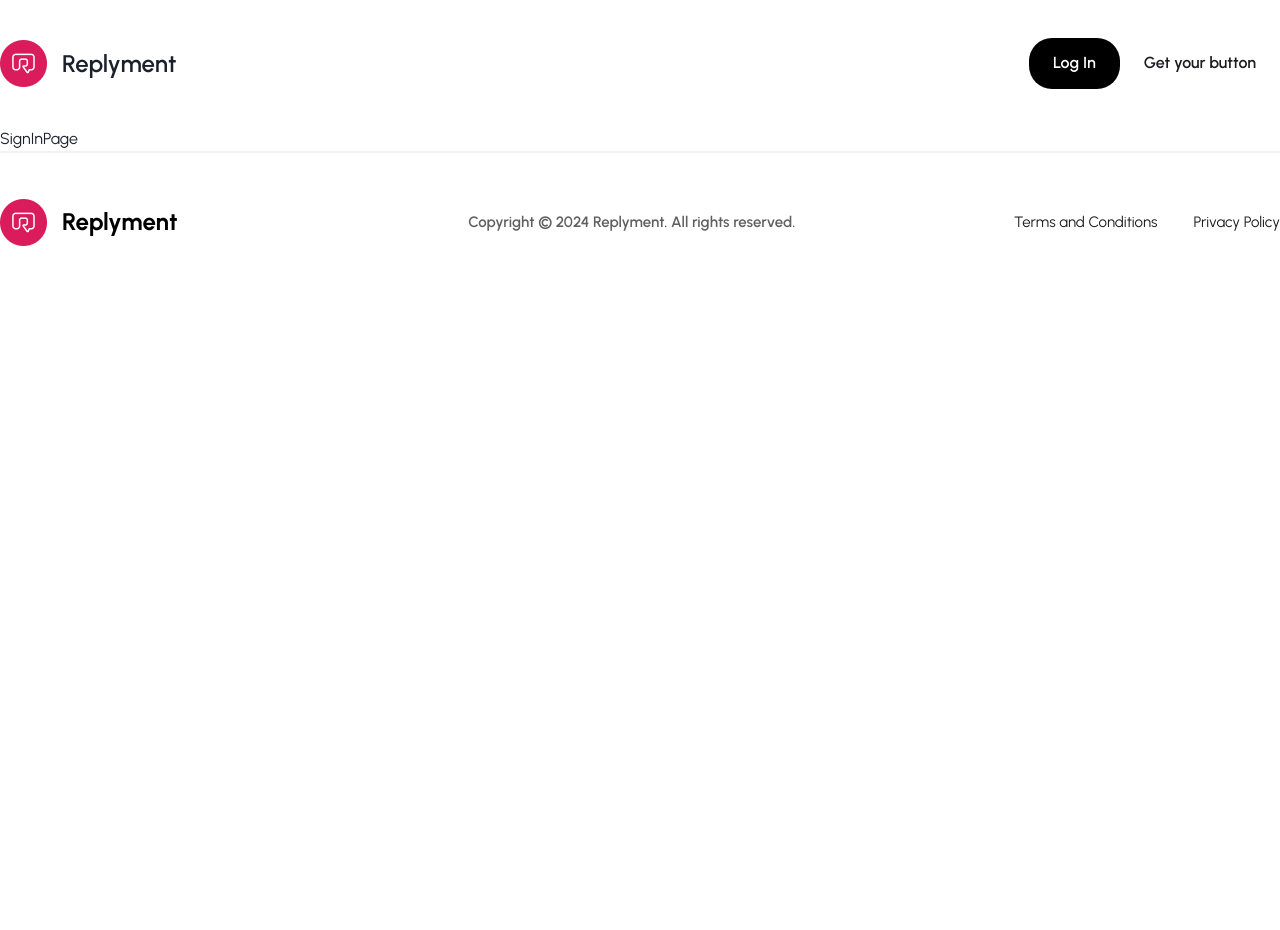
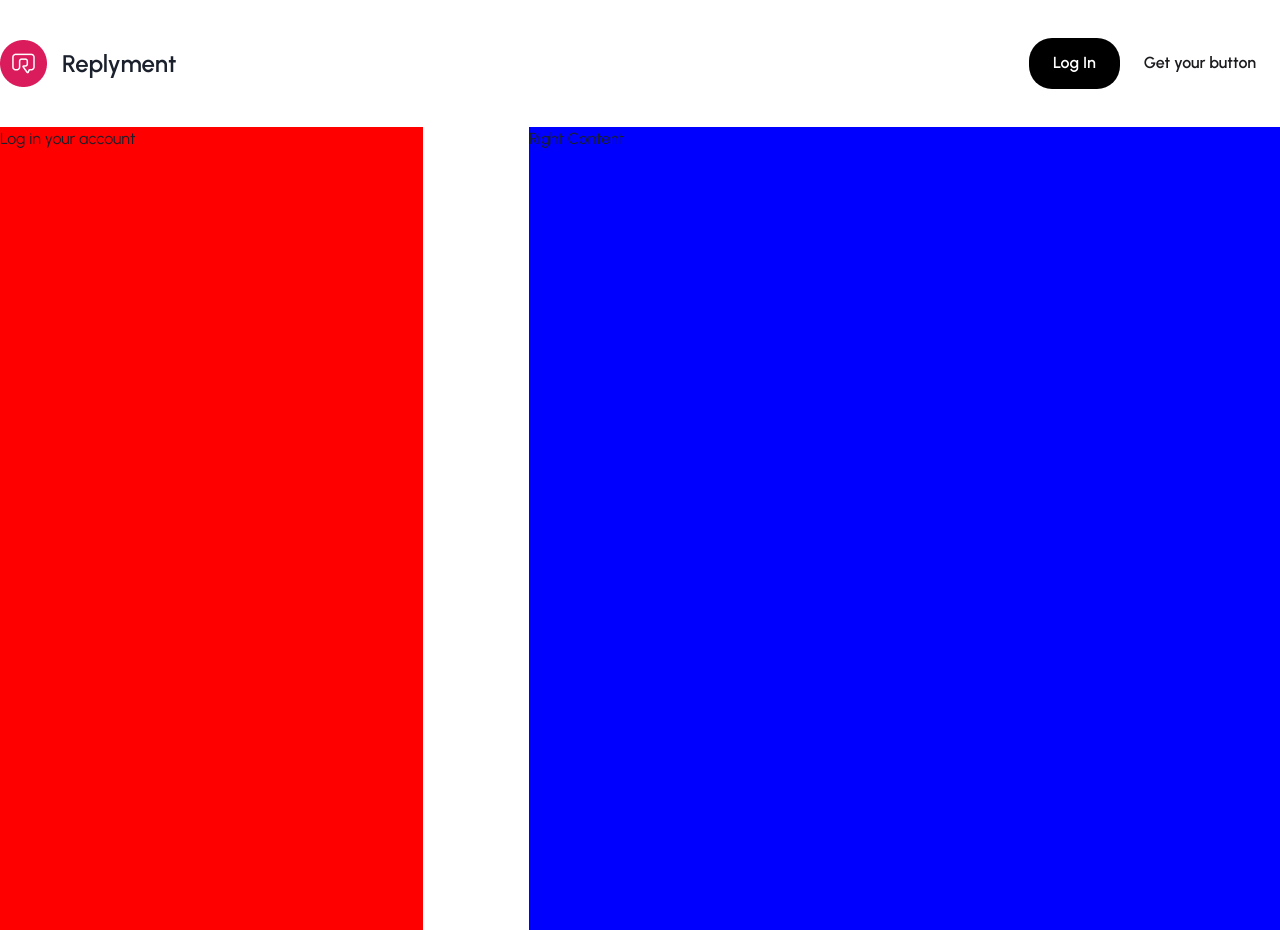
Before and after one commit to NurlanNuruzada/ReplymentReact, a React (Create React App) app: page /beta/SignUp in a window 1280 px wide. Before the commit the page ends 800 px from the top, so only its background shows below. Built offline with nearby package versions, Linux system fonts and the light colour scheme; a web font is replaced by a local one.

Commit message:
Added Sign In Routue

```diff
--- /dev/null
+++ b/src/Components/CustomForm/CutomFrom.jsx
@@ -0,0 +1,12 @@
+import React from 'react'
+import Styles from './CustomFrom.module.css'
+import { FormControl, FormHelperText, FormLabel,INpu } from '@mui/material'
+import { FormErrorMessage } from '@chakra-ui/react'
+
+export default function CutomFrom({ Title, InnerText }) {
+    return (
+        <div className={Styles.MainContainer}>
+
+        </div>
+    )
+}
--- /dev/null
+++ b/src/Layouts/SignInLayout/SignInLayout.jsx
@@ -0,0 +1,17 @@
+import React from 'react'
+import Styles from "./SignInLayout.module.css"
+import { ChakraProvider } from '@chakra-ui/react'
+import { Outlet } from 'react-router'
+import Header from '../../Header/Header'
+export default function SignInLayout() {
+    return (
+        <div className={Styles.Main}>
+            <div className={Styles.Outlet}>
+                <ChakraProvider >
+                    <Header ShowButtons={true} />
+                </ChakraProvider>
+                <Outlet />
+            </div>
+        </div>
+    )
+}
--- a/src/Pages/SignInPage/SignInPage.jsx
+++ b/src/Pages/SignInPage/SignInPage.jsx
@@ -1,10 +1,23 @@
-import React from 'react'
-import Styles from './SignInPage.module.css'
-import Header from '../../Header/Header'
+import React from 'react';
+import Styles from './SignInPage.module.css';
+import Header from '../../Header/Header';
+import CutomizeImage from '../../Images/Customize 3.png';
+import Grid2 from '@mui/material/Unstable_Grid2/Grid2';
+import { Grid, GridItem } from '@chakra-ui/react';
+import CustomFrom from '../../Components/CustomForm/CutomFrom'
 export default function SignInPage() {
     return (
         <>
-            <div>SignInPage</div>
+
+            <Grid className={Styles.MainContainer} templateColumns='repeat(12, 1fr)' gap={6}>
+                <GridItem className={Styles.LeftContainer} colSpan={4} bg={"red"}>
+                    <h1>Log in your account</h1>
+                    <CustomFrom></CustomFrom>
+                </GridItem>
+                <GridItem colSpan={8}>
+                    <div className={Styles.RightContainer}>Right Content</div>
+                </GridItem>
+            </Grid>
         </>
-    )
+    );
 }
--- a/src/Pages/SignInPage/SignInPage.module.css
+++ b/src/Pages/SignInPage/SignInPage.module.css
@@ -0,0 +1,11 @@
+.LeftContainer {}
+.MainContainer{
+    overflow: hidden;
+}
+.RightContainer {
+    position: relative;
+    right: -100px !important;
+    Width: 1061px;
+    Height: 803px;
+    background-color: blue;
+}
```
Also changed, not shown: src/Routes/Routes.jsx (+7 -1 lines), src/Components/CustomForm/CustomFrom.module.css (added), src/Images/Customize 3.png (added), src/Layouts/SignInLayout/SignInLayout.module.css (added).
